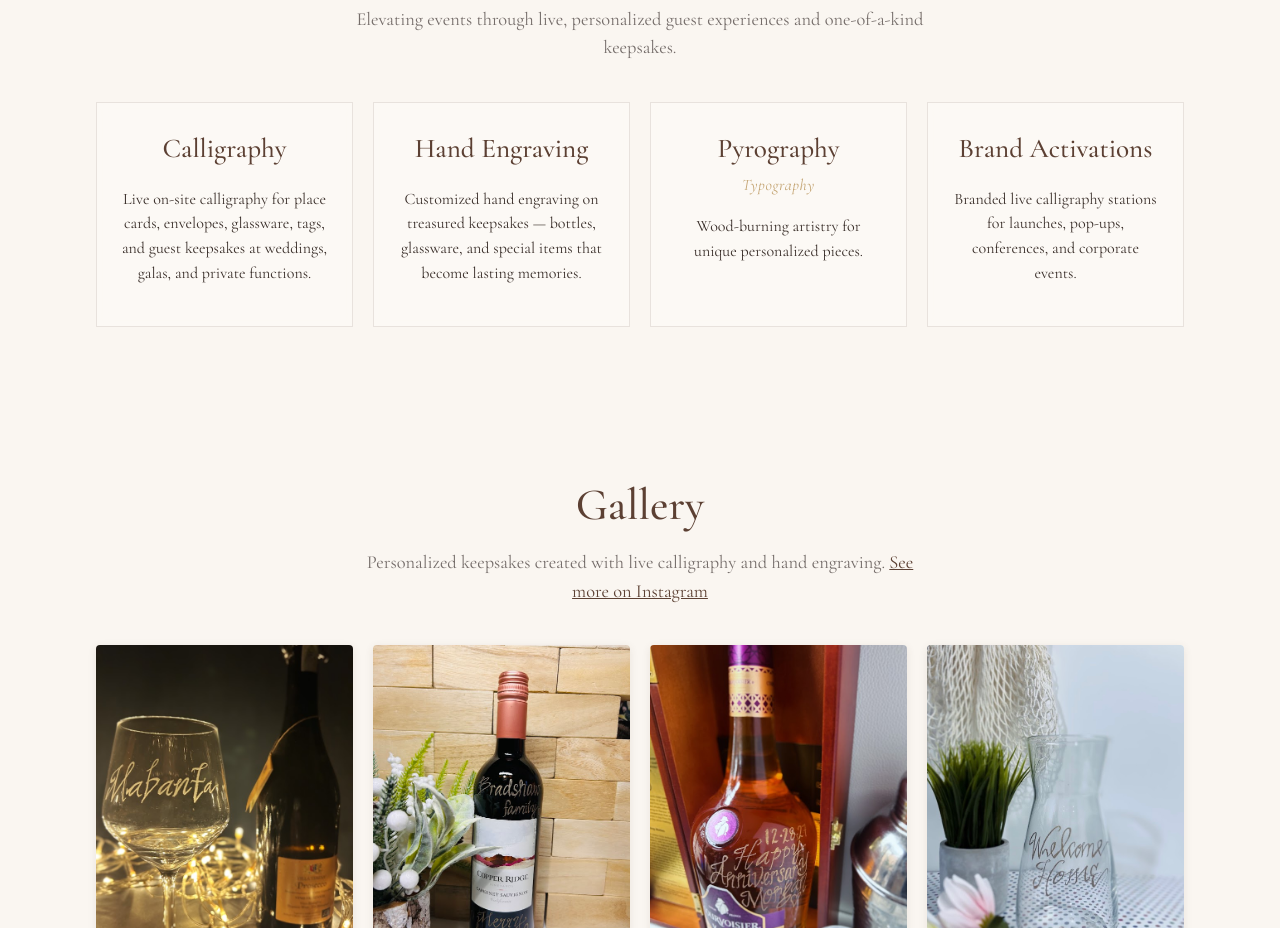
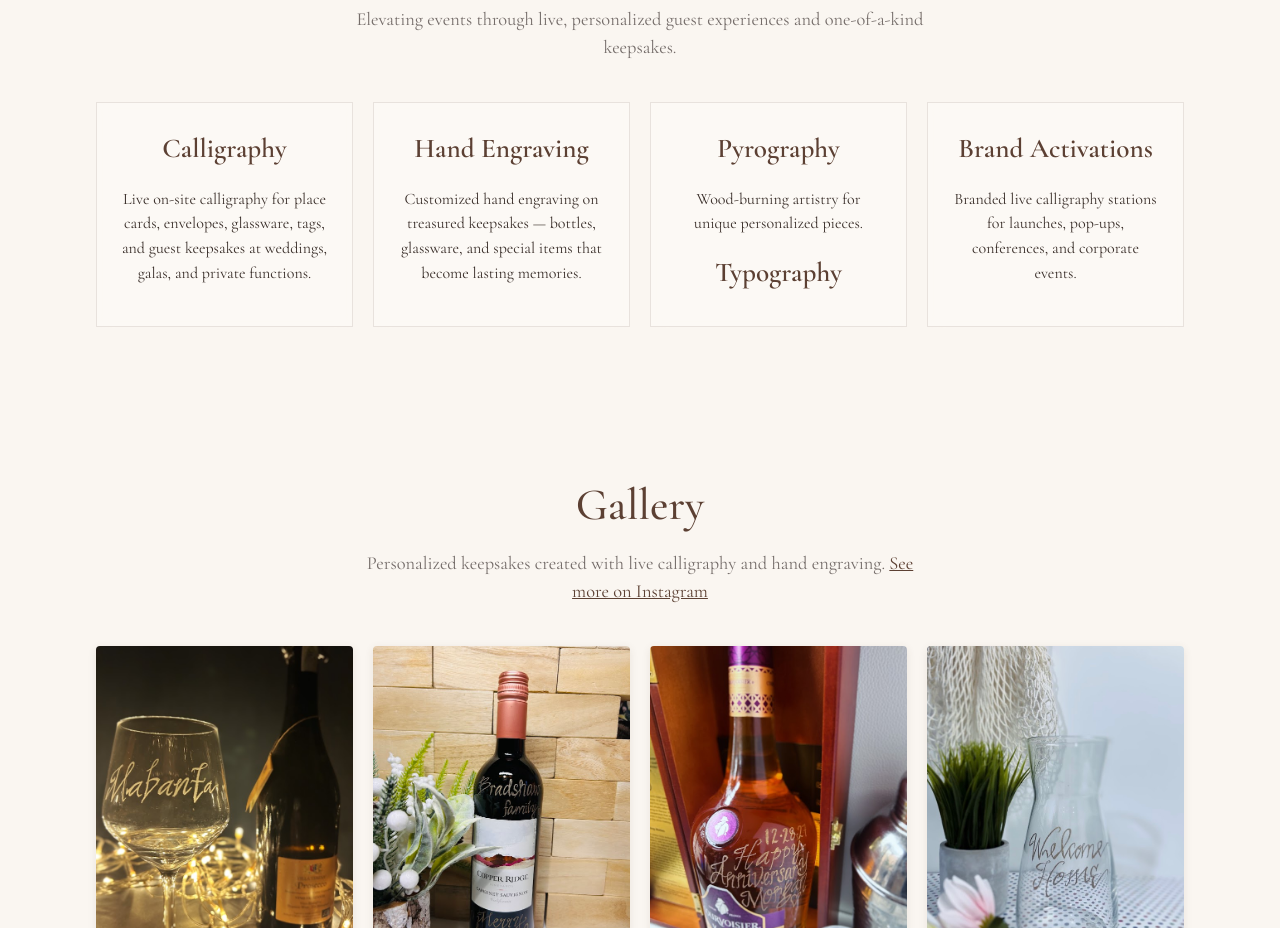
Before and after one commit to valligraphyink/valligraphy, a plain HTML site: page index.html in a window 1280 px wide. Shown: the part 1080-2008 px from the top of the page. Drawn offline with nearby package versions, Linux system fonts and the light colour scheme.

Commit message:
Make Typography a bold heading under Pyrography

```diff
--- a/index.html
+++ b/index.html
@@ -42,7 +42,7 @@
           <div class="services">
             <article class="card"><h3>Calligraphy</h3><p>Live on-site calligraphy for place cards, envelopes, glassware, tags, and guest keepsakes at weddings, galas, and private functions.</p></article>
             <article class="card"><h3>Hand Engraving</h3><p>Customized hand engraving on treasured keepsakes — bottles, glassware, and special items that become lasting memories.</p></article>
-            <article class="card"><h3>Pyrography</h3><p class="subtitle">Typography</p><p>Wood-burning artistry for unique personalized pieces.</p></article>
+            <article class="card"><h3>Pyrography</h3><p>Wood-burning artistry for unique personalized pieces.</p><h3>Typography</h3></article>
             <article class="card"><h3>Brand Activations</h3><p>Branded live calligraphy stations for launches, pop-ups, conferences, and corporate events.</p></article>
           </div>
         </section>
--- a/styles.css
+++ b/styles.css
@@ -70,8 +70,8 @@ body::before {
   backdrop-filter: blur(8px);
   -webkit-backdrop-filter: blur(8px);
 }
-.card h3 { margin: 0 0 0.15rem; font-size: 1.7rem; font-weight: 500; color: var(--color-brown); }
-.subtitle { margin: 0 0 0.55rem; color: var(--color-gold); font-style: italic; letter-spacing: 0.04em; }
+.card h3 { margin: 0 0 0.5rem; font-size: 1.7rem; font-weight: 600; color: var(--color-brown); }
+.card h3 + h3 { margin-top: 1.1rem; }
 .gallery { display: grid; grid-template-columns: repeat(auto-fit, minmax(16rem, 1fr)); gap: 1.25rem; }
 .gallery-item { margin: 0; position: relative; overflow: hidden; border-radius: 4px; background: #fcfaf6; box-shadow: 0 2px 8px #5c40331a; transition: transform 0.2s; }
 .gallery-item:hover { transform: translateY(-4px); }
```
